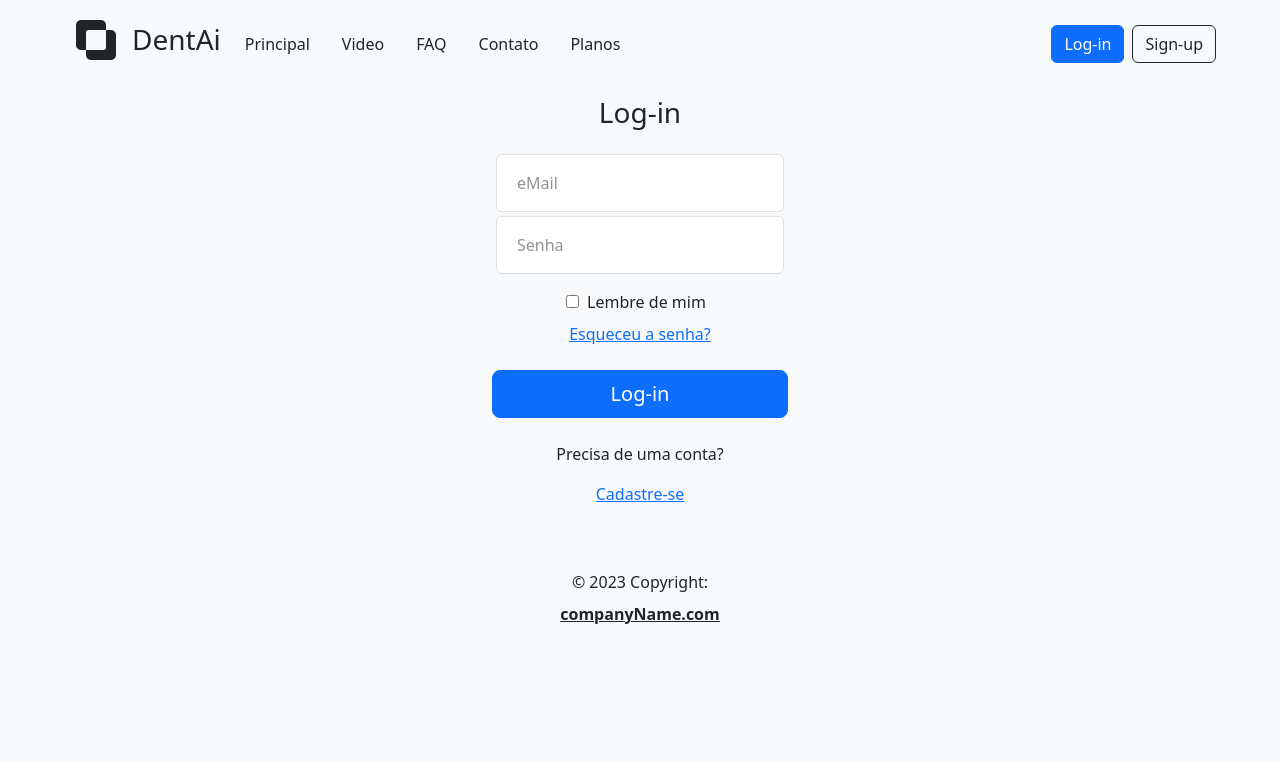
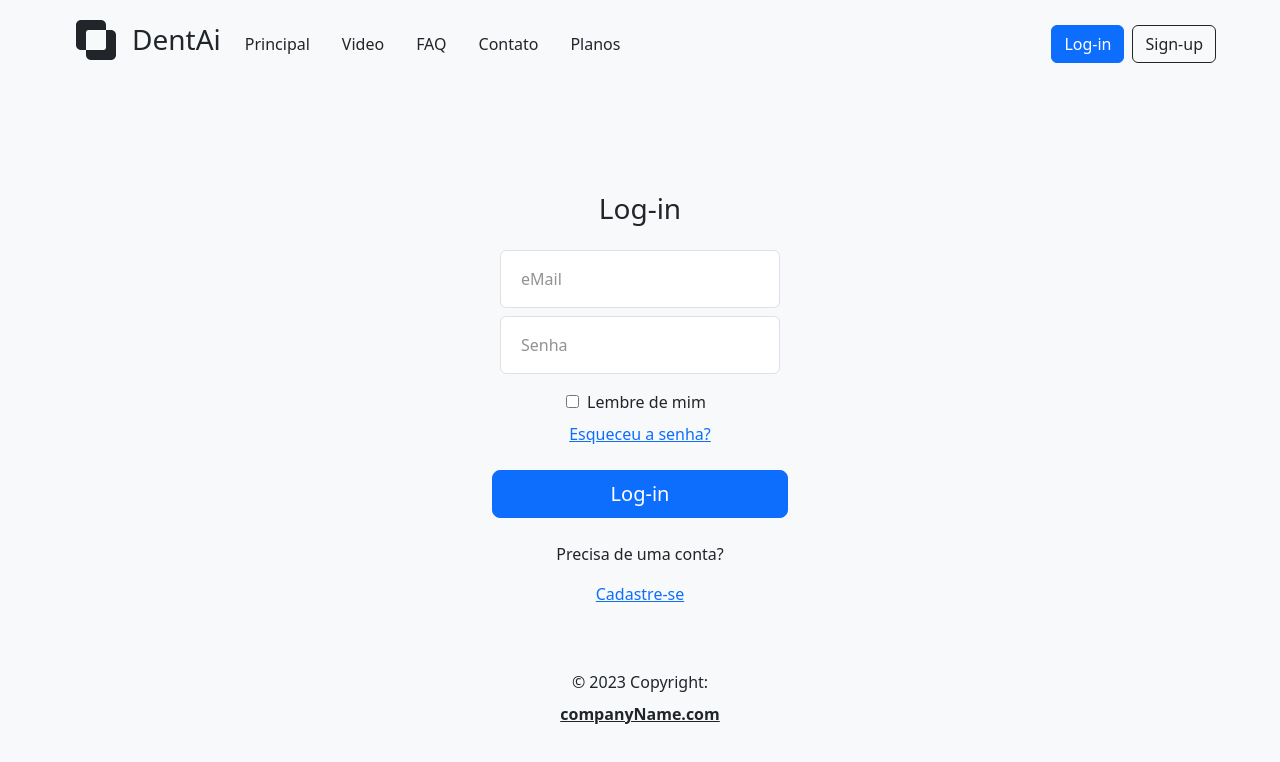
Before and after one commit to guisazevedo/dent_dev, a React (Vite) app: page /log-in in a window 1280 px wide. Shown: the top 762 px of the page. Built offline with nearby package versions, Linux system fonts and the light colour scheme.

Commit message:
fix navbar covering content

```diff
--- a/src/02_blocks/Carousel.tsx
+++ b/src/02_blocks/Carousel.tsx
@@ -37,6 +37,7 @@ const Carrousel = () => {
   ];
 
   return (
+    <div className="container pt-5 pb-5">
       <div className="mt-5 pt-5" id="carousel">
         <div className="p-3 pb-md-4 mx-auto text-center">
           <h1 className="display-4 fw-normal mb-3">
@@ -141,10 +142,8 @@ const Carrousel = () => {
           ></script>
         </div>
       </div>
+    </div>
   );
 };
 
 export default Carrousel;
-
-// TODO => make pictures smallers in memory
-// TODO => make margin top for headers - sign-up
--- a/src/02_blocks/Login.tsx
+++ b/src/02_blocks/Login.tsx
@@ -2,11 +2,12 @@ import { Link } from "react-router-dom";
 
 const Login = () => {
   return (
-    <div className="text-center mt-5">
+    <div>
+      <div className="text-center mt-5 pt-5">
         <main className="d-flex justify-content-center align-items-center m-5">
           <form className="form-signin w-25 mt-5">
             <h1 className="h3 mb-4 fw-normal">Log-in</h1>
-          <div className="form-floating m-1">
+            <div className="form-floating m-2">
               <input
                 type="email"
                 className="form-control"
@@ -20,7 +21,7 @@ const Login = () => {
                 eMail
               </label>
             </div>
-          <div className="form-floating m-1">
+            <div className="form-floating m-2">
               <input
                 type="password"
                 className="form-control"
@@ -55,6 +56,7 @@ const Login = () => {
           </form>
         </main>
       </div>
+    </div>
   );
 };
 
--- a/src/02_blocks/Signup.tsx
+++ b/src/02_blocks/Signup.tsx
@@ -5,6 +5,7 @@ import { Link } from "react-router-dom";
 
 const Signup = () => {
   return (
+    <div className="pt-5">
       <div className="container-fluid w-25 text-center pt-5 mt-5">
         <form className="row g-3 needs-validation" noValidate>
           <h1 className="h3 mb-4 fw-normal">Sign-up</h1>
@@ -95,6 +96,7 @@ const Signup = () => {
           </div>
         </form>
       </div>
+    </div>
   );
 };
 
--- a/src/02_blocks/Video.tsx
+++ b/src/02_blocks/Video.tsx
@@ -1,7 +1,7 @@
 const Video = () => {
   return (
     <div className="bg-light" id="video">
-      <div className="p-3 pb-md-4 text-center mb-5">
+      <div className="p-5 pb-md-4 text-center mb-5">
         <h1 className="display-4 fw-normal mb-3">Na Pratica</h1>
         <p className="fs-5 text-body-secondary">
           Lorem ipsum dolor, sit amet consectetur adipisicing elit. Iusto
--- a/styles.css
+++ b/styles.css
@@ -1,3 +1,9 @@
+/* Overal styles */
+html {
+  scroll-padding-top: 3rem;
+}
+
+/* Carousel */
 .carousel-item.image-container img {
   width: 100vw;
   height: 60vh;
```
Lines whose indentation alone changed are shown as unchanged.
